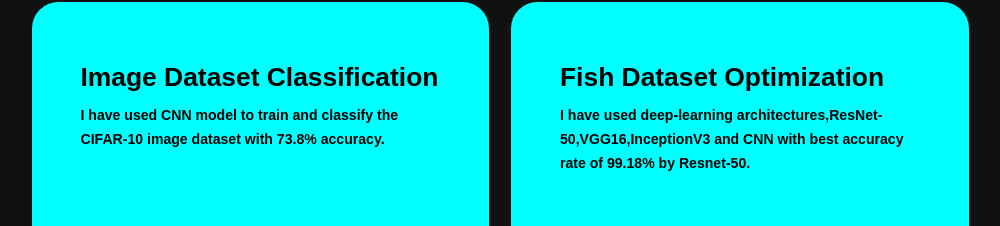
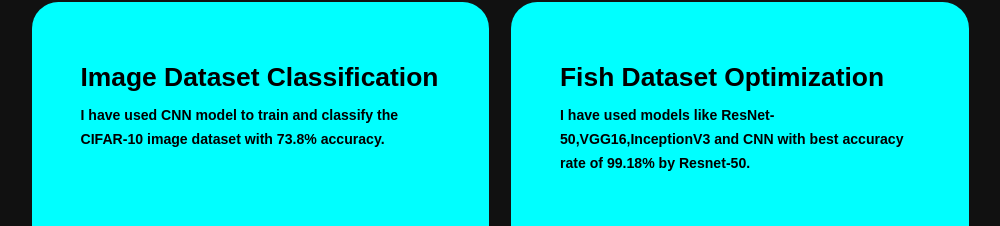
Before and after one commit to Nancy20052020/Portfolio, a plain HTML site: page index.html in a window 1280 px wide. Shown: the part 1987-2213 px from the top of the page, without its empty margins (140-1140 px from the left). Drawn offline with nearby package versions, Linux system fonts and the light colour scheme.

Commit message:
Update index.html

```diff
--- a/index.html
+++ b/index.html
@@ -98,7 +98,7 @@
         <div class="Projects-box">
           <div class="Projects-info">
             <h4>Fish Dataset Optimization</h4>
-            <p>I have used deep-learning architectures,ResNet-50,VGG16,InceptionV3 and CNN with best accuracy rate of 99.18% by Resnet-50.</p>
+            <p>I have used models like ResNet-50,VGG16,InceptionV3 and CNN with best accuracy rate of 99.18% by Resnet-50.</p>
 
           </div>
         </div>
```
